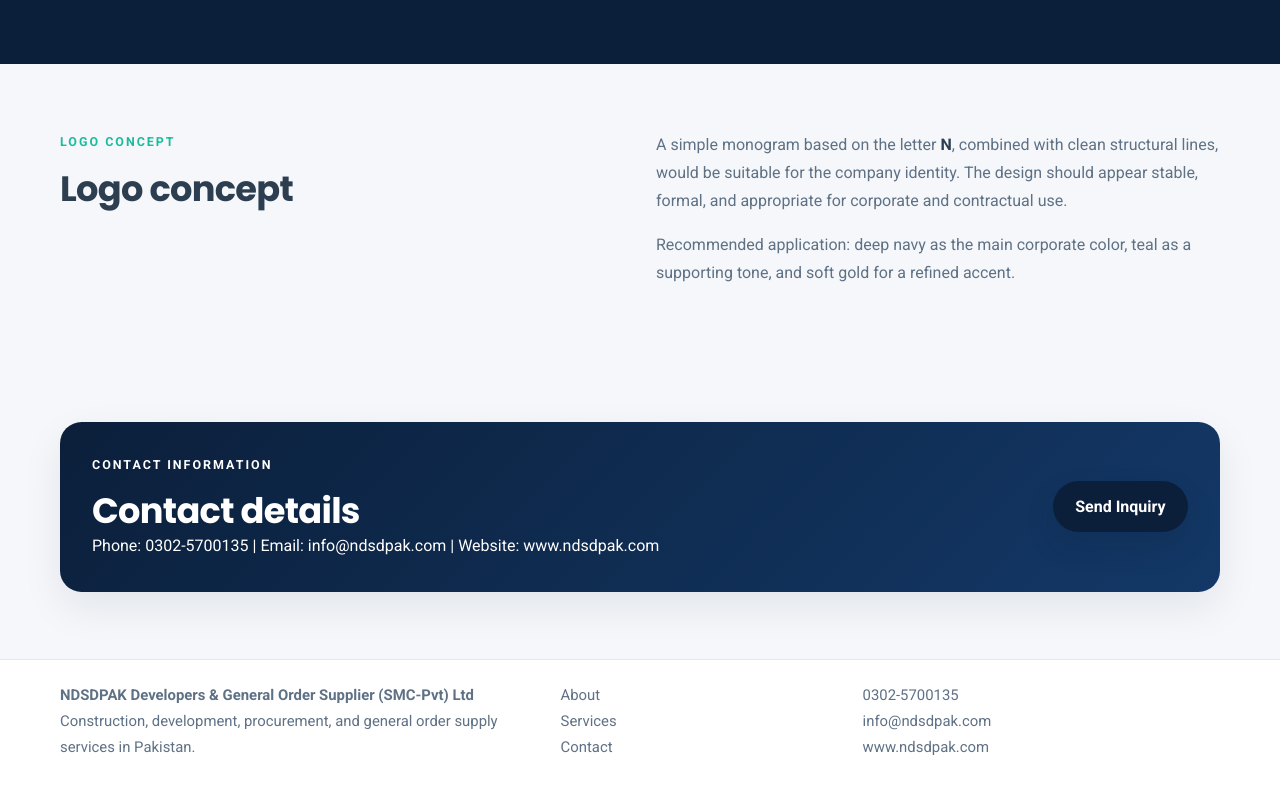
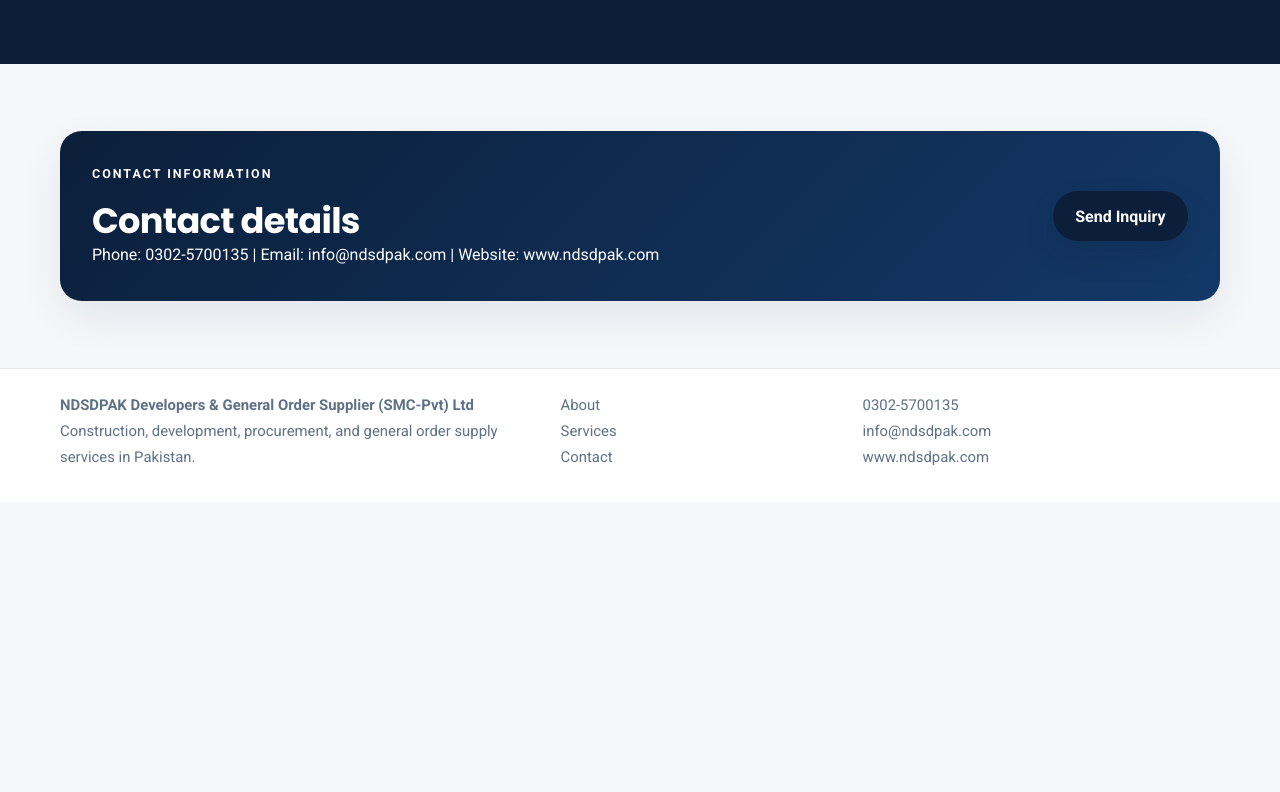
Before and after one commit to rjgoharali/ndsdpak-developers, a plain HTML site: page index.html in a window 1280 px wide. Shown: the part 2518-3310 px from the top of the page. After the commit the page ends 3020 px from the top, so only its background shows below. Drawn offline with Linux system fonts and the light colour scheme.

Commit message:
Remove logo concept section

```diff
--- a/index.html
+++ b/index.html
@@ -173,19 +173,6 @@
       </div>
     </section>
 
-    <section class="section">
-      <div class="container split-highlight reveal">
-        <div>
-          <p class="section-tag">Logo Concept</p>
-          <h2>Logo concept</h2>
-        </div>
-        <div class="content-stack">
-          <p>A simple monogram based on the letter <strong>N</strong>, combined with clean structural lines, would be suitable for the company identity. The design should appear stable, formal, and appropriate for corporate and contractual use.</p>
-          <p>Recommended application: deep navy as the main corporate color, teal as a supporting tone, and soft gold for a refined accent.</p>
-        </div>
-      </div>
-    </section>
-
     <section class="section contact-section">
       <div class="container cta-banner reveal">
         <div>
```
